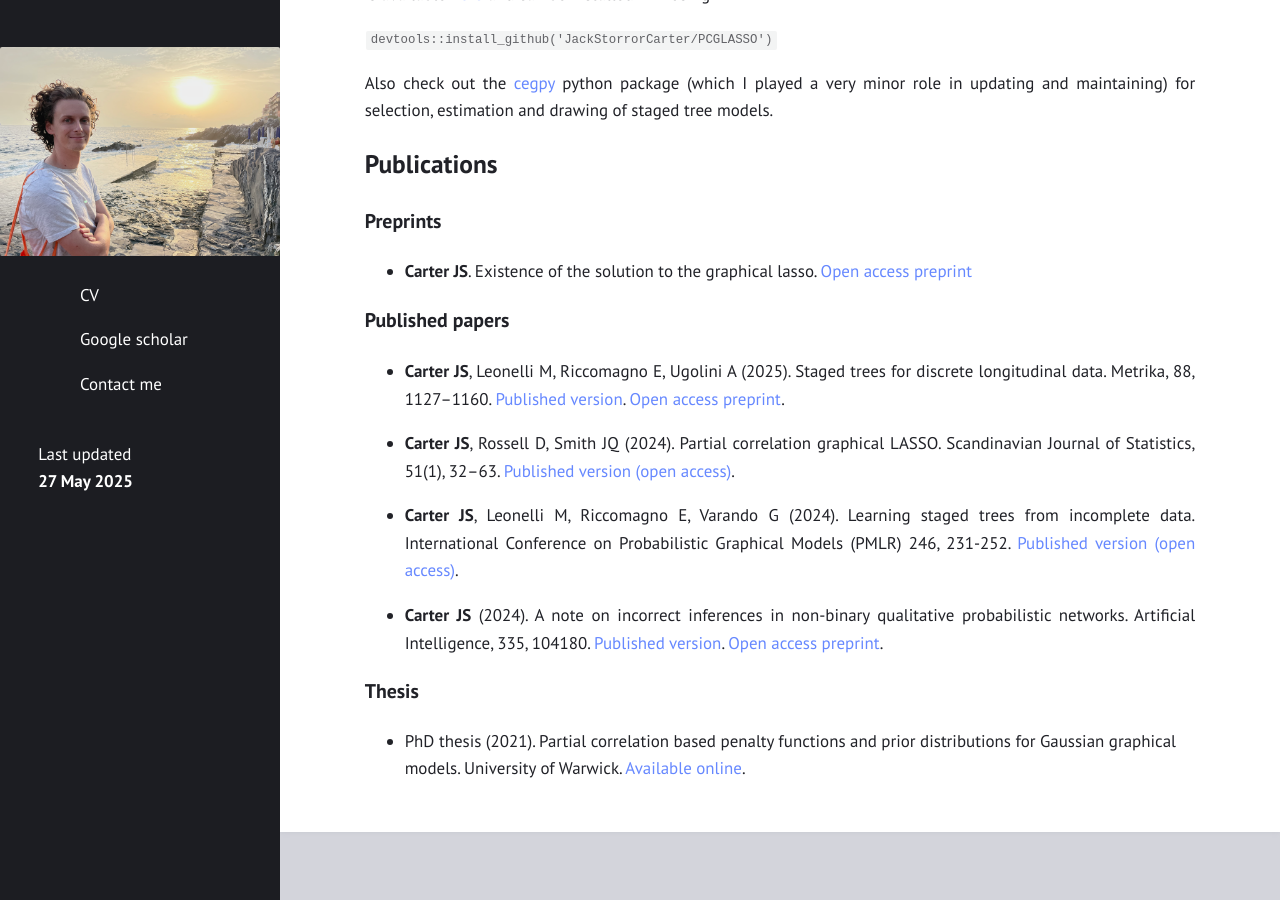
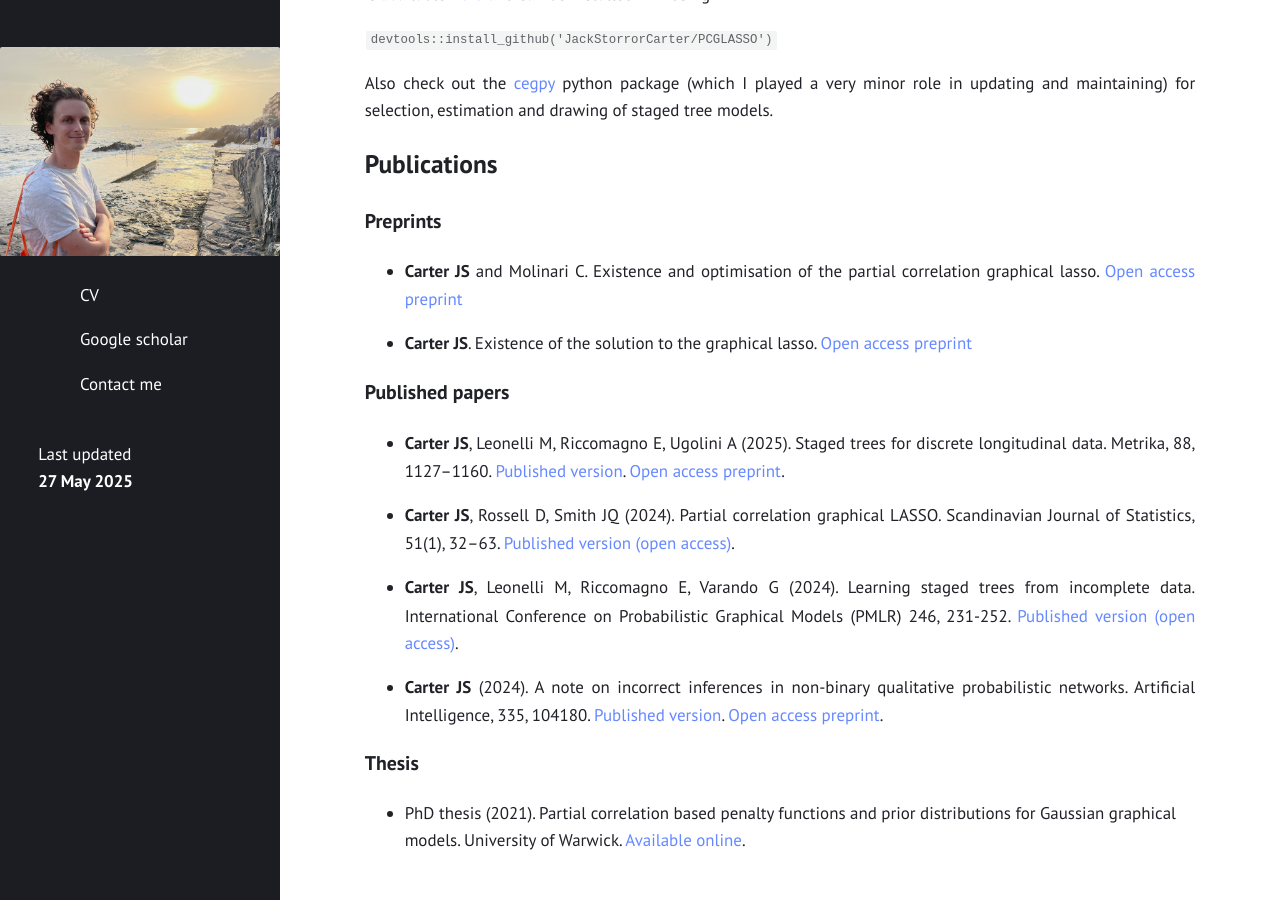
Before and after one commit to JackStorrorCarter/JackStorrorCarter.github.io, a Jekyll site: the page built from index.md, in a window 1280 px wide and 900 px high, scrolled down 594 px. Built offline with Jekyll 4.4.1, drawn with Linux system fonts in a browser that asks for light colours.

Commit message:
Update index.md

```diff
--- a/index.md
+++ b/index.md
@@ -24,6 +24,8 @@ Also check out the [cegpy](https://cegpy.readthedocs.io/en/latest/intro.html) py
 
 ### Preprints
 
+- **Carter JS** and Molinari C. Existence and optimisation of the partial correlation graphical lasso. [Open access preprint](https://arxiv.org/abs/2510.25712)
+
 - **Carter JS**. Existence of the solution to the graphical lasso. [Open access preprint](https://arxiv.org/abs/2505.20005v1)
 
 ### Published papers
```
